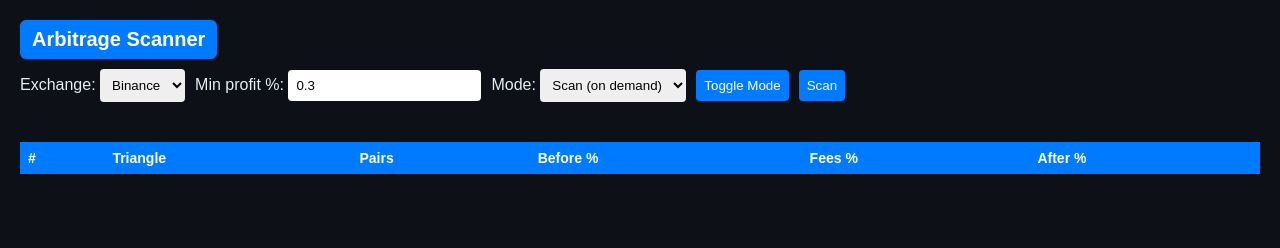
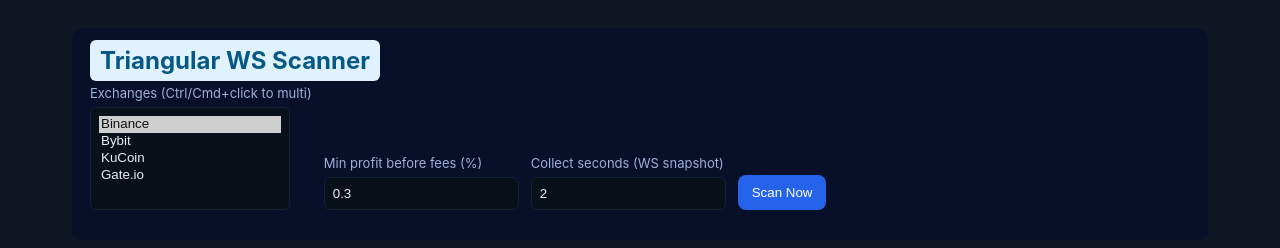
Before and after one commit to ucpeter/Triangular-scanner-, a plain HTML site: page static/index.html in a window 1280 px wide. Drawn offline with Linux system fonts and the light colour scheme.

Commit message:
Update index.html

```diff
--- a/static/index.html
+++ b/static/index.html
@@ -1,146 +1,83 @@
-<!DOCTYPE html>
-<html lang="en">
+<!doctype html>
+<html>
 <head>
-  <meta charset="UTF-8">
-  <meta name="viewport" content="width=device-width, initial-scale=1.0">
-  <title>Arbitrage Scanner</title>
+  <meta charset="utf-8" />
+  <title>Triangular WS Scanner (Scan on Demand)</title>
   <style>
-    body {
-      font-family: Arial, sans-serif;
-      background-color: #0d1117;
-      color: #e6edf3;
-      margin: 0;
-      padding: 20px;
-    }
-    .header {
-      font-size: 20px;
-      font-weight: bold;
-      margin-bottom: 10px;
-      background-color: #007bff;
-      color: white;
-      padding: 8px 12px;
-      display: inline-block;
-      border-radius: 6px;
-    }
-    .controls {
-      display: flex;
-      flex-direction: column;
-      gap: 10px;
-      margin-bottom: 20px;
-    }
-    @media (min-width: 768px) {
-      .controls { flex-direction: row; align-items: center; }
-    }
-    select, input, button {
-      padding: 8px;
-      border-radius: 4px;
-      border: none;
-    }
-    button {
-      background-color: #007bff;
-      color: white;
-      cursor: pointer;
-    }
-    button:hover { background-color: #0056b3; }
-    table {
-      width: 100%;
-      border-collapse: collapse;
-      margin-top: 20px;
-      font-size: 14px;
-    }
-    th {
-      background-color: #007bff;
-      color: white;
-      padding: 8px;
-      text-align: left;
-    }
-    td { padding: 8px; border-bottom: 1px solid #2d333b; }
-    .profit-pos { color: #4caf50; font-weight: bold; }
-    .profit-neg { color: #f44336; font-weight: bold; }
-    .table-wrapper {
-      overflow-x: auto;
-      max-height: 500px;
-      overflow-y: auto;
-    }
+    body { background:#0f1724; color:#e6eef8; font-family:Inter,Arial; padding:20px; }
+    .panel { background:#071028; padding:18px; border-radius:10px; max-width:1100px; margin:0 auto; }
+    label{display:block;color:#9fb0d8;margin-bottom:6px;font-size:13px}
+    select,input{padding:8px;border-radius:6px;border:1px solid #123;background:#08101a;color:#e6eef8}
+    button{background:#2563eb;color:white;padding:10px 14px;border-radius:8px;border:none;cursor:pointer}
+    table{width:100%;border-collapse:collapse;margin-top:12px}
+    th{background:#1e3a8a;color:white;padding:8px;text-align:left}
+    td{padding:8px;border-bottom:1px solid #12222b}
+    .pos{color:#10b981}.neg{color:#ef4444}.muted{color:#94a3b8}
   </style>
 </head>
 <body>
-  <div class="header">Arbitrage Scanner</div>
-
-  <div class="controls">
-    <label>
-      Exchange:
-      <select id="exchangeSelect">
-        <option value="binance">Binance</option>
+  <div class="panel">
+    <h2 style="margin:0 0 10px"><span style="background:#e0f2fe;color:#075985;padding:6px 10px;border-radius:6px;">Triangular WS Scanner</span></h2>
+    <div style="display:flex;gap:12px;flex-wrap:wrap;align-items:flex-end">
+      <div>
+        <label>Exchanges (Ctrl/Cmd+click to multi)</label>
+        <select id="ex" multiple size="5" style="min-width:200px">
+          <option value="binance" selected>Binance</option>
           <option value="bybit">Bybit</option>
-        <option value="kucoin">Kucoin</option>
+          <option value="kucoin">KuCoin</option>
           <option value="gateio">Gate.io</option>
         </select>
-    </label>
-
-    <label>
-      Min profit %:
-      <input type="number" id="minProfit" value="0.3" step="0.1">
-    </label>
-
-    <label>
-      Mode:
-      <select id="modeSelect">
-        <option value="scan">Scan (on demand)</option>
-        <option value="live">Live (streaming)</option>
-      </select>
-    </label>
-
-    <button id="toggleBtn">Toggle Mode</button>
-    <button id="scanBtn">Scan</button>
+      </div>
+      <div>
+        <label>Min profit before fees (%)</label>
+        <input id="min" type="number" step="0.1" value="0.3"/>
+      </div>
+      <div>
+        <label>Collect seconds (WS snapshot)</label>
+        <input id="collect" type="number" step="1" value="2"/>
+      </div>
+      <div>
+        <button id="scan">Scan Now</button>
+      </div>
     </div>
 
-  <div class="table-wrapper">
-    <table id="resultsTable">
-      <thead>
-        <tr>
-          <th>#</th>
-          <th>Triangle</th>
-          <th>Pairs</th>
-          <th>Before %</th>
-          <th>Fees %</th>
-          <th>After %</th>
-        </tr>
-      </thead>
-      <tbody></tbody>
-    </table>
+    <div id="status" style="margin-top:12px;color:#9fd0ff"></div>
+    <div id="results" style="margin-top:12px"></div>
   </div>
 
 <script>
-    document.getElementById("scanBtn").addEventListener("click", async () => {
-      const exchange = document.getElementById("exchangeSelect").value;
-      const minProfit = document.getElementById("minProfit").value;
-      const mode = document.getElementById("modeSelect").value;
-
-      const resp = await fetch("/scan", {
-        method: "POST",
-        headers: { "Content-Type": "application/json" },
-        body: JSON.stringify({ exchanges: [exchange], min_profit: parseFloat(minProfit), mode })
+document.getElementById('scan').addEventListener('click', async () => {
+  const sel = Array.from(document.getElementById('ex').selectedOptions).map(o => o.value);
+  const min = parseFloat(document.getElementById('min').value) || 0.0;
+  const collect = parseInt(document.getElementById('collect').value) || 2;
+  document.getElementById('status').innerText = 'Scanning...';
+  document.getElementById('results').innerHTML = '';
+  try {
+    const r = await fetch('/scan', {
+      method:'POST',
+      headers:{'Content-Type':'application/json'},
+      body: JSON.stringify({ exchanges: sel, min_profit: min, collect_seconds: collect })
     });
-
-      const data = await resp.json();
-      const tbody = document.querySelector("#resultsTable tbody");
-      tbody.innerHTML = "";
-
-      data.results.forEach((r, i) => {
-        const tr = document.createElement("tr");
-        tr.innerHTML = `
-          <td>${i + 1}</td>
-          <td>${r.triangle}</td>
-          <td>${r.pairs}</td>
-          <td>${r.profit_before_fees.toFixed(2)}</td>
-          <td>${r.trade_fees.toFixed(2)}</td>
-          <td class="${r.profit_after_fees >= 0 ? "profit-pos" : "profit-neg"}">
-            ${r.profit_after_fees.toFixed(2)}
-          </td>
-        `;
+    const j = await r.json();
+    document.getElementById('status').innerText = `Pairs fetched: ${j.count_pairs}, Opportunities: ${j.count_opportunities}`;
+    if (j.errors && j.errors.length) {
+      const e = document.createElement('div'); e.style.color='#fca5a5'; e.innerHTML = '<strong>Errors:</strong><br>'+j.errors.join('<br>');
+      document.getElementById('results').appendChild(e);
+    }
+    const table = document.createElement('table');
+    table.innerHTML = `<thead><tr><th>#</th><th>Triangle</th><th>Pairs</th><th>Profit before</th><th>Fees</th><th>Profit after</th></tr></thead>`;
+    const tbody = document.createElement('tbody');
+    (j.results||[]).forEach((r, i) => {
+      const tr = document.createElement('tr');
+      const cls = (r.profit_after > 0) ? 'pos' : 'neg';
+      tr.innerHTML = `<td>${i+1}</td><td class="muted">${r.route}</td><td>${r.pairs}</td><td>${r.profit_before.toFixed(2)}</td><td>${r.fee_percent.toFixed(2)}</td><td class="${cls}">${r.profit_after.toFixed(2)}</td>`;
       tbody.appendChild(tr);
     });
+    table.appendChild(tbody);
+    document.getElementById('results').appendChild(table);
+  } catch (err) {
+    document.getElementById('status').innerText = 'Scan failed: ' + err;
+  }
 });
 </script>
 </body>
```
Lines whose indentation alone changed are shown as unchanged.
